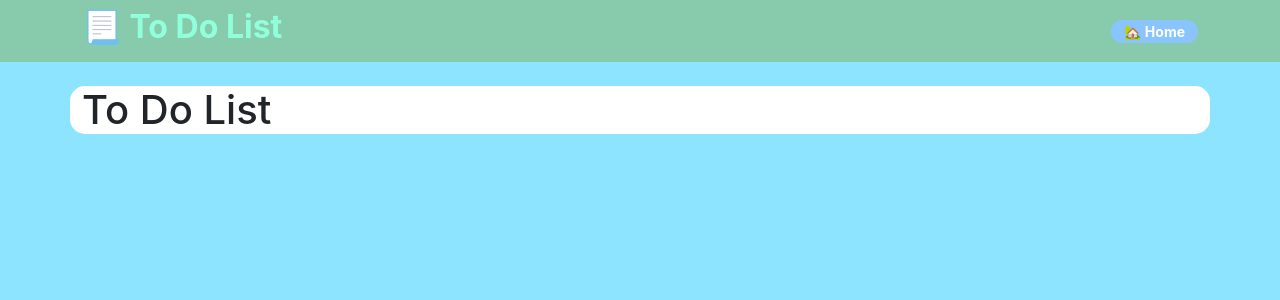
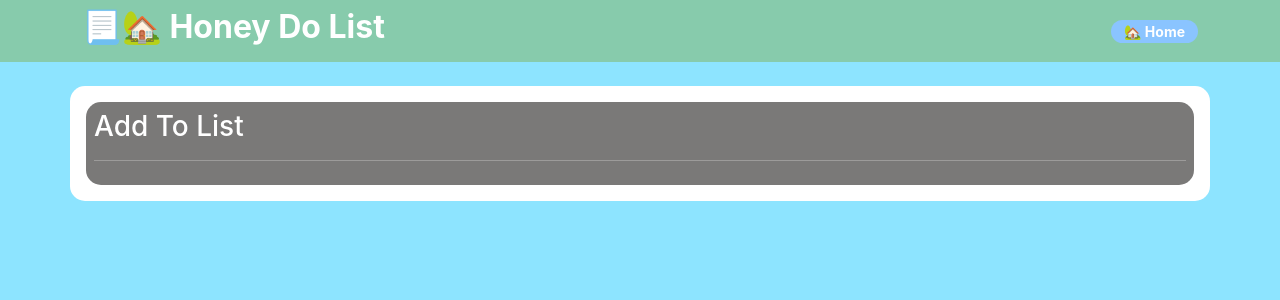
Before and after one commit to vircabading/MERN-React-FunctionalComponents-ToDoList-2308, a React (Create React App) app: page / in a window 1280 px wide. Shown: the top 300 px of the page. Built offline with nearby package versions, Linux system fonts and the light colour scheme.

Commit message:
create the add to list view

```diff
--- a/public/index.html
+++ b/public/index.html
@@ -19,7 +19,7 @@
   <link rel="manifest" href="%PUBLIC_URL%/manifest.json" />
   <link href="https://cdn.jsdelivr.net/npm/bootstrap@5.1.3/dist/css/bootstrap.min.css" rel="stylesheet"
     integrity="sha384-1BmE4kWBq78iYhFldvKuhfTAU6auU8tT94WrHftjDbrCEXSU1oBoqyl2QvZ6jIW3" crossorigin="anonymous">
-  <title>📃 To Do List</title>
+  <title>📃🏘 To Do List</title>
 </head>
 
 <body>
--- a/src/App.js
+++ b/src/App.js
@@ -1,6 +1,7 @@
 import './App.css';
 
 import NavBarView from './components/NavBarView';
+import AddToListView from './components/AddToListView';
 
 ///////////////////////////////////////////////////
 //  MAIN APPLICATION
@@ -9,9 +10,11 @@ import NavBarView from './components/NavBarView';
 function App() {
   return (
     <main>
+      {/* **** Navigation Bar *********** */}
       <NavBarView />
-      <div className='container mt-4 p2 round bg-white' >
-        <h1>To Do List</h1>
+      {/* ///// Main Content Area //////////// */}
+      <div className='container mt-4 p-2 round bg-white' >
+        <AddToListView />
       </div>
     </main>
   );
--- /dev/null
+++ b/src/components/AddToListView.jsx
@@ -0,0 +1,18 @@
+import React from 'react'
+import '../styling/AddToList.css'
+
+///////////////////////////////////////////////////
+//  ADD TO LIST VIEW
+///////////////////////////////////////////////////
+
+const AddToListView = (props) => {
+    return (
+        <div className='m-2  p-2 round bg-grey text-white'>
+            <h3>Add To List</h3>
+            <hr />
+
+        </div>
+    )
+}
+
+export default AddToListView;
--- a/src/components/NavBarView.jsx
+++ b/src/components/NavBarView.jsx
@@ -11,7 +11,7 @@ const NavBarView = () => {
             <div className='navbar navbar-dark bg-navbar-dark box-shadow'>
                 <div className='container d-flex justify-content-between'>
                     {/* **** Site Title ******** */}
-                    <h2 className='text-light-color'><strong>📃 To Do List</strong></h2>
+                    <h2 >📃🏡<strong className='text-white'> Honey Do List</strong></h2>
                     {/* **** Link to The Root of the Site ******** */}
                         <a
                             className='btn btn-sm round-btn bg-nav-button'
--- /dev/null
+++ b/src/styling/AddToList.css
@@ -0,0 +1,3 @@
+.bg-grey {
+    background-color: #7A7978;
+}
```
